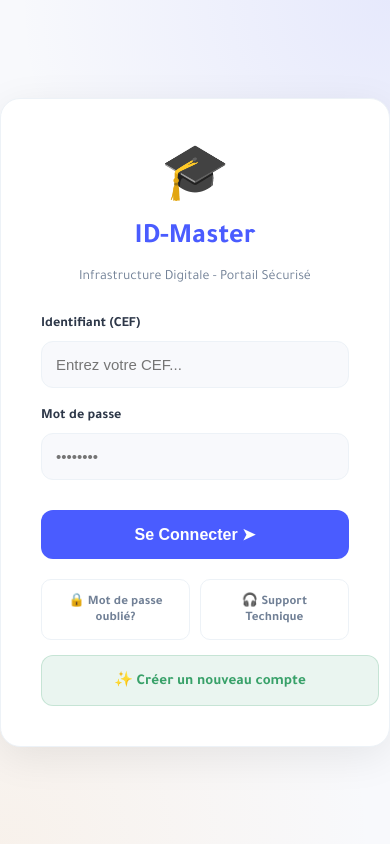
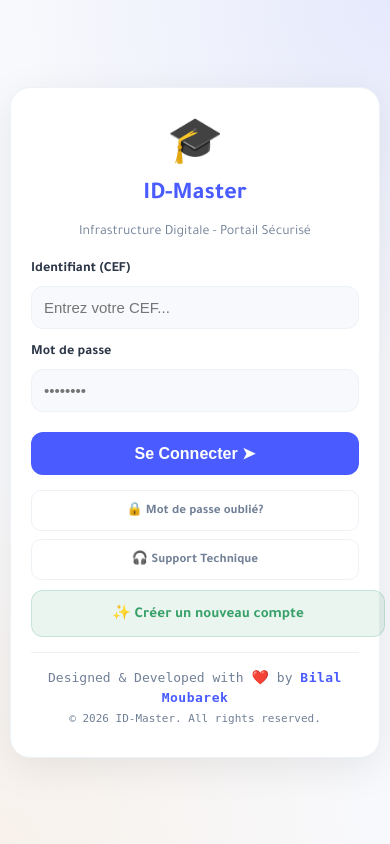
Before and after one commit to BilalMoubarek/ID_Master, a Django app: page / in a window 390 px wide. Run offline with Django 5.2, Linux system fonts and the light colour scheme; data comes from the database, SQL or seed files in the repository; both versions use the stored data as it was after the commit.

Commit message:
Update login page with developer credits

```diff
--- a/accounts/templates/accounts/login.html
+++ b/accounts/templates/accounts/login.html
@@ -35,7 +35,9 @@
             display: flex;
             justify-content: center;
             align-items: center;
-            height: 100vh;
+            min-height: 100vh;
+            padding: 20px;
+            box-sizing: border-box;
             background-image: radial-gradient(circle at top right, rgba(74, 92, 255, 0.1), transparent 40%),
                               radial-gradient(circle at bottom left, rgba(246, 173, 85, 0.1), transparent 40%);
         }
@@ -49,6 +51,7 @@
             max-width: 400px;
             text-align: center;
             border: 1px solid var(--border-color);
+            margin: auto;
         }
 
         .login-logo { font-size: 55px; margin-bottom: 5px; }
@@ -87,6 +90,64 @@
         .alert { padding: 12px; border-radius: 10px; margin-bottom: 20px; font-size: 14px; font-weight: bold; }
         .alert-success { background: rgba(56, 161, 105, 0.1); color: #38a169; border: 1px solid rgba(56, 161, 105, 0.2); }
         .alert-error { background: rgba(229, 62, 62, 0.1); color: #e53e3e; border: 1px solid rgba(229, 62, 62, 0.2); }
+
+        .developer-credits {
+            margin-top: 25px;
+            padding-top: 15px;
+            border-top: 1px solid var(--border-color);
+            color: var(--text-muted);
+            font-size: 13px;
+            font-family: monospace;
+            line-height: 1.5;
+        }
+        .developer-credits p { margin: 4px 0; }
+        .developer-credits strong { color: var(--accent); letter-spacing: 0.5px; }
+        .heart { color: #e53e3e; font-size: 14px; }
+
+        /* 🌟 التعديلات الخاصة بالتليفونات باش يتجمع كلشي 🌟 */
+        @media (max-width: 480px) {
+            body {
+                padding: 10px;
+            }
+            .login-container {
+                padding: 25px 20px;
+            }
+            .login-logo {
+                font-size: 45px;
+            }
+            .login-title {
+                font-size: 24px;
+            }
+            .login-subtitle {
+                margin-bottom: 20px;
+            }
+            .form-group {
+                margin-bottom: 15px;
+            }
+            .form-control {
+                padding: 12px;
+            }
+            .btn-main {
+                padding: 12px;
+                margin-top: 5px;
+            }
+            .extra-buttons {
+                grid-template-columns: 1fr;
+                gap: 8px;
+                margin-top: 15px;
+            }
+            .btn-outline {
+                padding: 10px;
+            }
+            .btn-register {
+                padding: 12px;
+                margin-top: 10px;
+            }
+            .developer-credits {
+                margin-top: 15px;
+                padding-top: 10px;
+            }
+        }
     </style>
 </head>
 <body>
@@ -104,7 +165,7 @@
         {% endif %}
 
         {% if form.errors %}
-            <div class="alert alert-error">⚠️ Identifiant incorrect, ou compte en attente d'approbation.</div>
+            <div class="alert alert-error">⚠️ Identifiant incorrect.</div>
         {% endif %}
 
         <form method="POST" action="{% url 'login' %}">
@@ -130,6 +191,13 @@
 
         <!-- بوطونة ديال إنشاء حساب -->
         <a href="{% url 'register' %}" class="btn-register">✨ Créer un nouveau compte</a>
+
+        <!-- 🌟 حقوق المطور 🌟 -->
+        <div class="developer-credits">
+            <p>Designed & Developed with <span class="heart">❤️</span> by <strong>Bilal Moubarek</strong></p>
+            <p style="font-size: 11px;">&copy; 2026 ID-Master. All rights reserved.</p>
+        </div>
+
     </div>
 
 </body>
```
Also changed, not shown: db.sqlite3, 1 other file.
